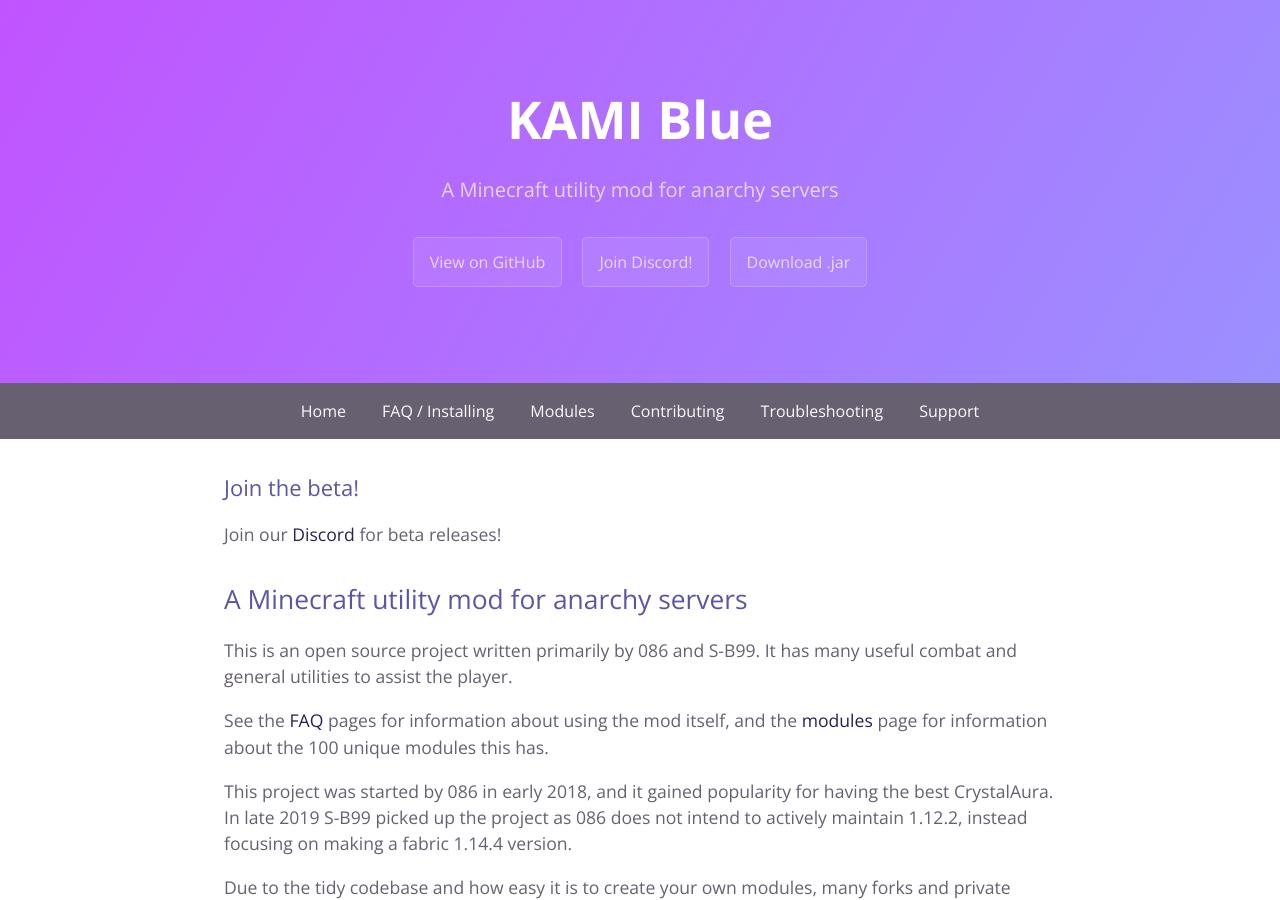
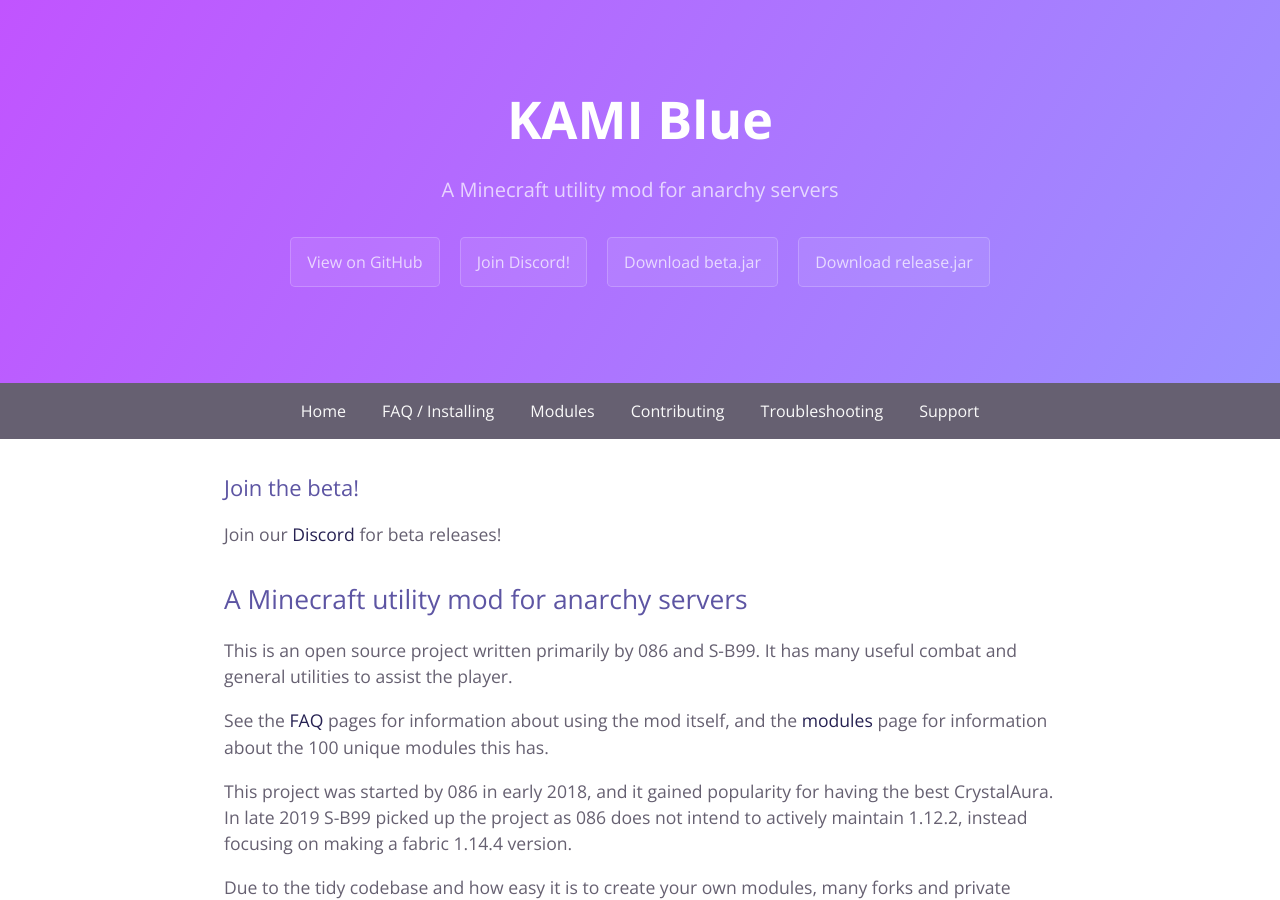
Before and after one commit to kami-blue/website, a Jekyll site: the page built from docs/index.md, in a window 1280 px wide and 900 px high. Built offline with Jekyll 4.4.1, drawn with Linux system fonts in a browser that asks for light colours.

Commit message:
add beta button

```diff
--- a/docs/_config.yml
+++ b/docs/_config.yml
@@ -8,6 +8,7 @@ github:
   zip_url: https://github.com/S-B99/kamiblueWebsite/zipball/master
   tar_url: https://github.com/S-B99/kamiblueWebsite/tarball/master
   jar_url: https://github.com/S-B99/kamiblue/releases/download/v1.1.2/KAMI-Blue-v1.1.2-release.jar
+  beta_jar_url: https://cdn.discordapp.com/attachments/634549110145286156/684065785651527729/INVALIDTESTING-release.jar
 discord_url: https://discord.gg/KfpqwZB
 baritone_url: https://github.com/cabaletta/baritone/releases/tag/v1.2.10
 theme: jekyll-theme-cayman
--- a/docs/_layouts/default.html
+++ b/docs/_layouts/default.html
@@ -28,7 +28,8 @@
       <h2 class="project-tagline">{{ page.description | default: site.description | default: site.github.project_tagline }}</h2>
       <a href="{{ site.github.repository_url }}" class="btn">View on GitHub</a>
       <a href="{{ site.discord_url }}" class="btn">Join Discord!</a>
-      <a href="{{ site.github.jar_url }}" class="btn">Download .jar</a>
+      <a href="{{ site.github.beta_jar_url }}" class="btn">Download beta.jar</a>
+      <a href="{{ site.github.jar_url }}" class="btn">Download release.jar</a>
     </header>
 
     <nav>
```
